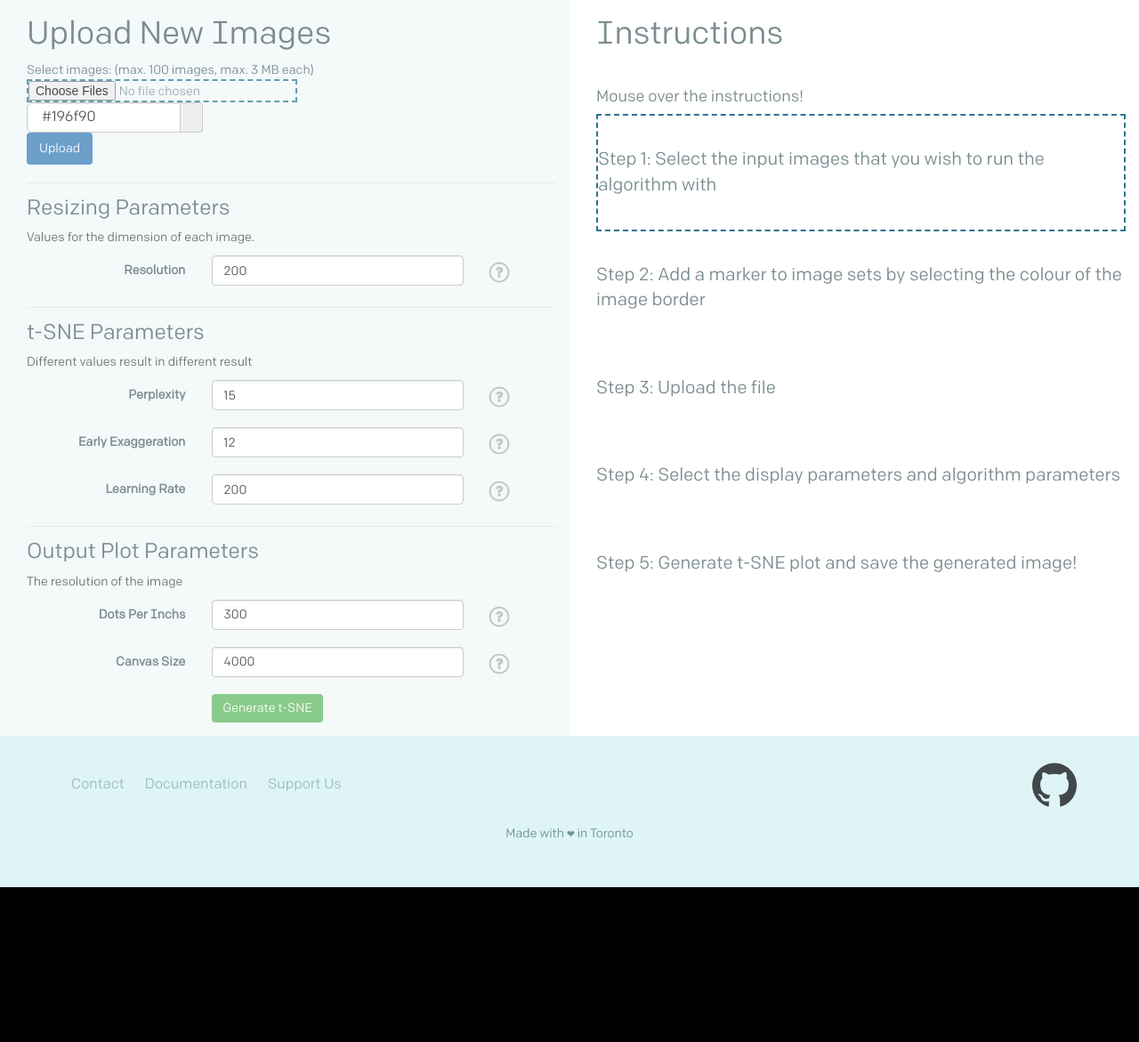
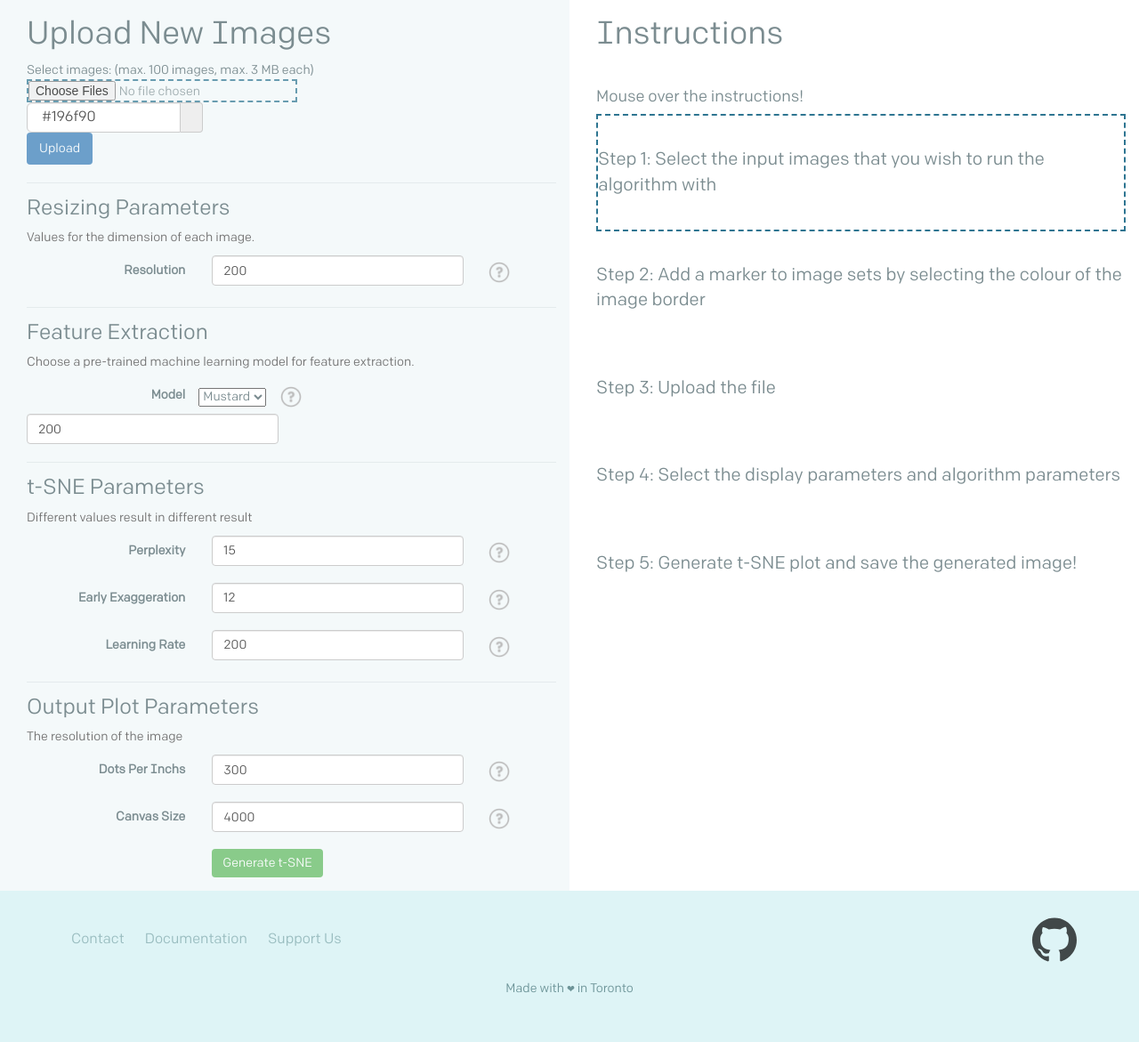
Before and after one commit to bessaFan/ML-playground, a Flask app: page /?session=e991943d-463c-48e5-aac8-249cbd4e6139 in a window 1280 px wide. Shown: the part 1226-2397 px from the top of the page at 89% size. Before the commit the page ends 2223 px from the top, so only its background shows below. Run offline with Flask 2, Linux system fonts and the light colour scheme; some libraries are stand-ins or nearby versions.

Commit message:
updated README

```diff
--- a/templates/main.html
+++ b/templates/main.html
@@ -336,7 +336,22 @@
         </div>
       </div>
 
+      <h3 style="padding-top: 15px; border-top: 1px solid rgba(18, 65, 69, .07);" >Feature Extraction</h3>
+      <span id="helpBlock" class="help-block">Choose a pre-trained machine learning model for feature extraction.</span>
+      <div class="form-group">
+        <label for="exampleDropdownForm" class="col-sm-4 control-label">Model</label>
 
+        <select class="selectpicker show-tick">
+          <option>Mustard</option>
+          <option>Ketchup</option>
+          <option>Relish</option>
+        </select>
+
+        <img src="static/images/tooltip.png" style="width:50px;height:38px;" class="btn btn-secondary invert" data-toggle="tooltip" data-placement="right" title="The ML model">
+        <div class="col-sm-6">
+          <input type="text" class="form-control" name = "resolution" id="number" value = "200" placeholder="resolution">
+        </div>
+      </div>
       <!-- tSNE Parameters form -->
       <h3 style="padding-top: 15px; border-top: 1px solid rgba(18, 65, 69, .07);">t-SNE Parameters</h3>
       <span id="helpBlock" class="help-block">Different values result in different result</span>
```
Also changed, not shown: README.md.
